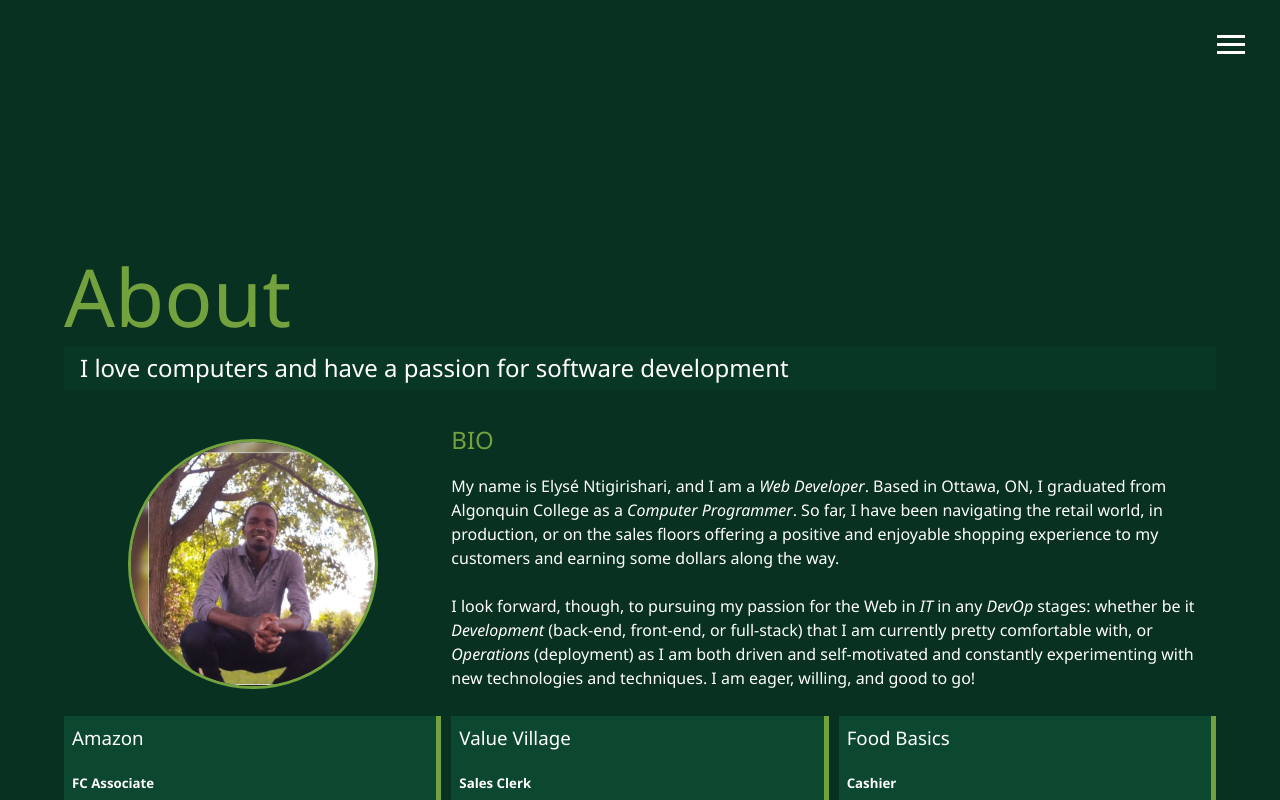
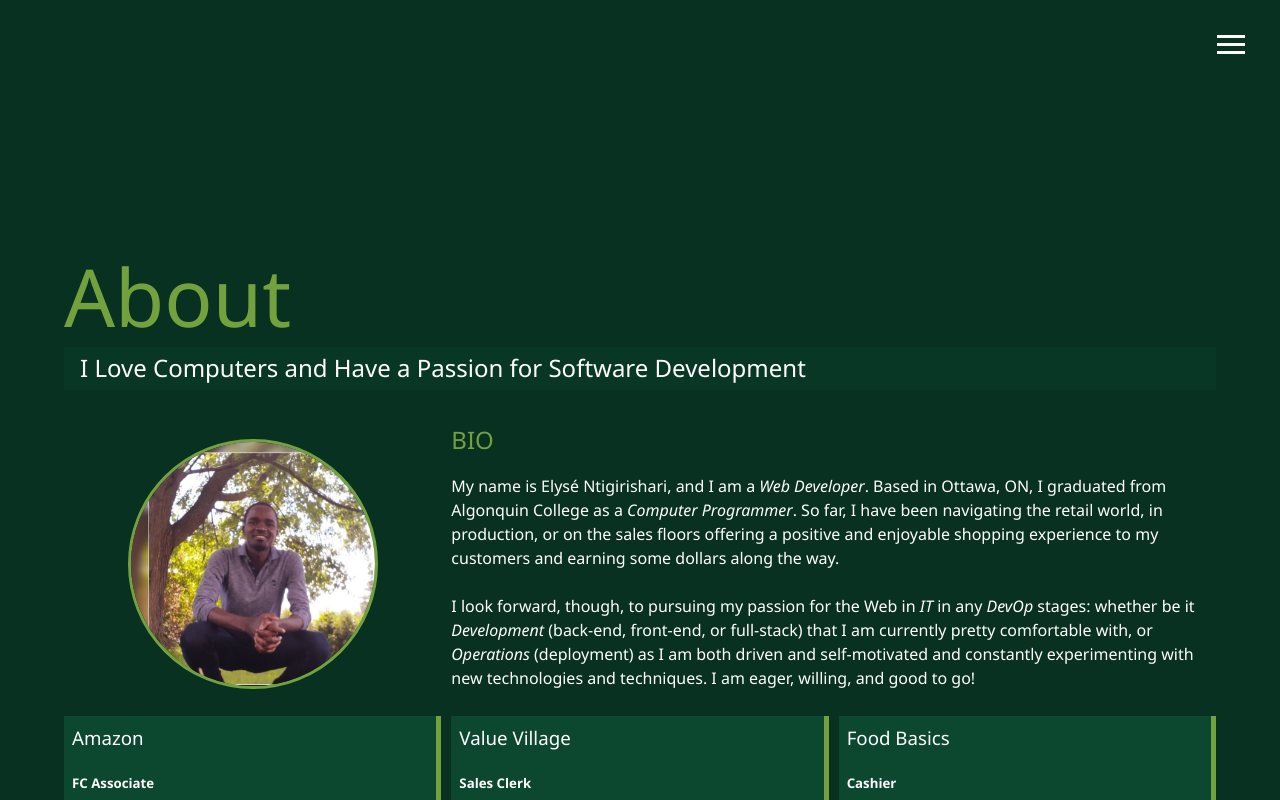
Before and after one commit to ntig0001/portfolio, a website: page dist/about.html in a window 1280 px wide. Shown: the top 800 px of the page. Drawn offline with Linux system fonts and the light colour scheme.

```diff
--- a/dist/about.html
+++ b/dist/about.html
@@ -49,7 +49,7 @@
       </h1>
     </div>
     <h2 class="sm-heading headers">
-      I love computers and have a passion for software development
+      I Love Computers and Have a Passion for Software Development
     </h2>
     <div class="about-info">
       <img src="img/portrait.jpg" alt="Elysé Ntigirishari" class="bio-image">
```
